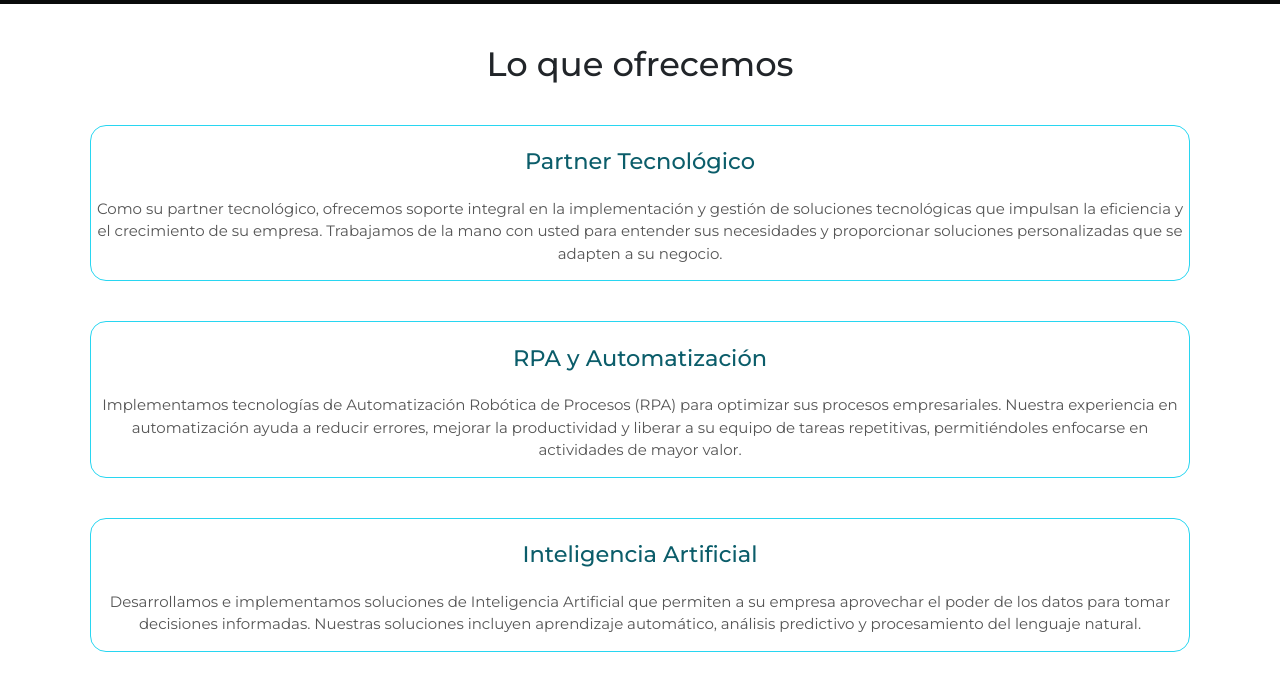
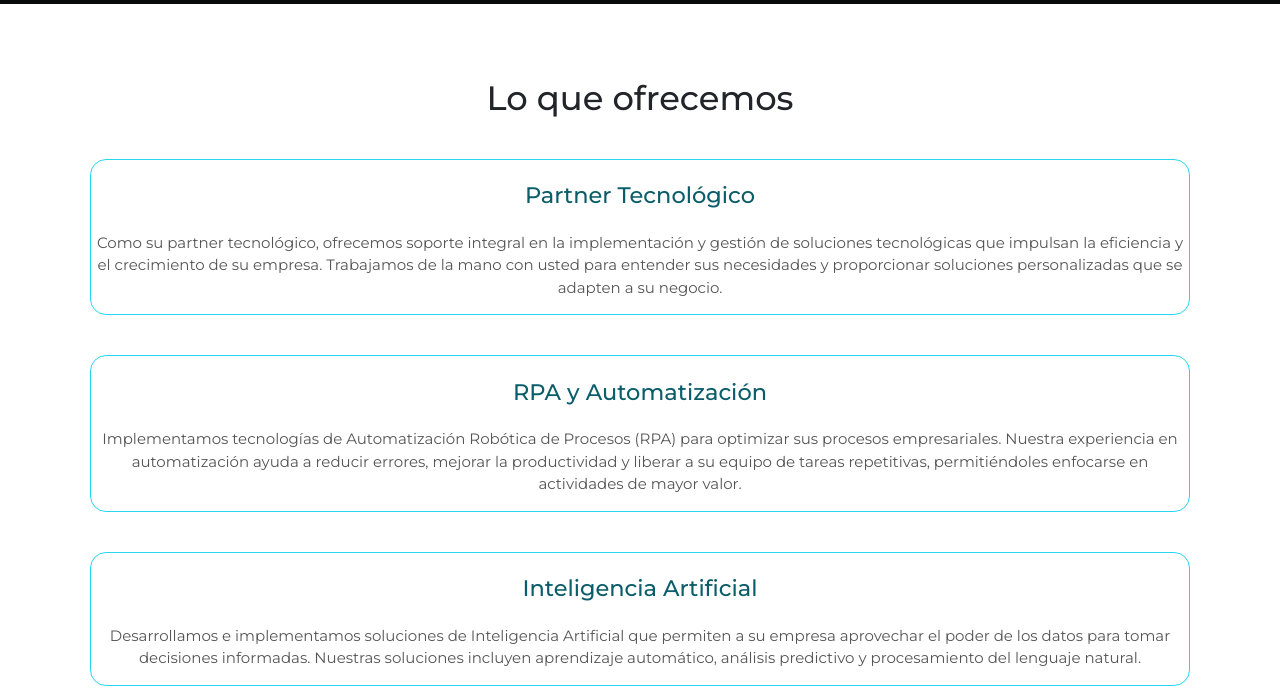
Before and after one commit to Paulina-Victoria/2da-villarroelherrera, a website: page pages/servicios.html in a window 1280 px wide. Shown: the part 66-756 px from the top of the page. Drawn offline with nearby package versions, Linux system fonts and the light colour scheme.

Commit message:
espacio en un titulo

```diff
--- a/pages/servicios.html
+++ b/pages/servicios.html
@@ -39,7 +39,7 @@
         </header>
         <main>
             <section class="content-servicios container">
-                <h1 class="fontSize-sm">Lo que ofrecemos</h1>
+                <h1 class="title-second fontSize-sm">Lo que ofrecemos</h1>
                 <div class="service">
                     <h2 class="title-second fontSize-xs">Partner Tecnológico</h2>
                     <p>Como su partner tecnológico, ofrecemos soporte integral en la implementación y gestión de soluciones tecnológicas que impulsan la eficiencia y el crecimiento de su empresa. Trabajamos de la mano con usted para entender sus necesidades y proporcionar soluciones personalizadas que se adapten a su negocio.</p>
```
